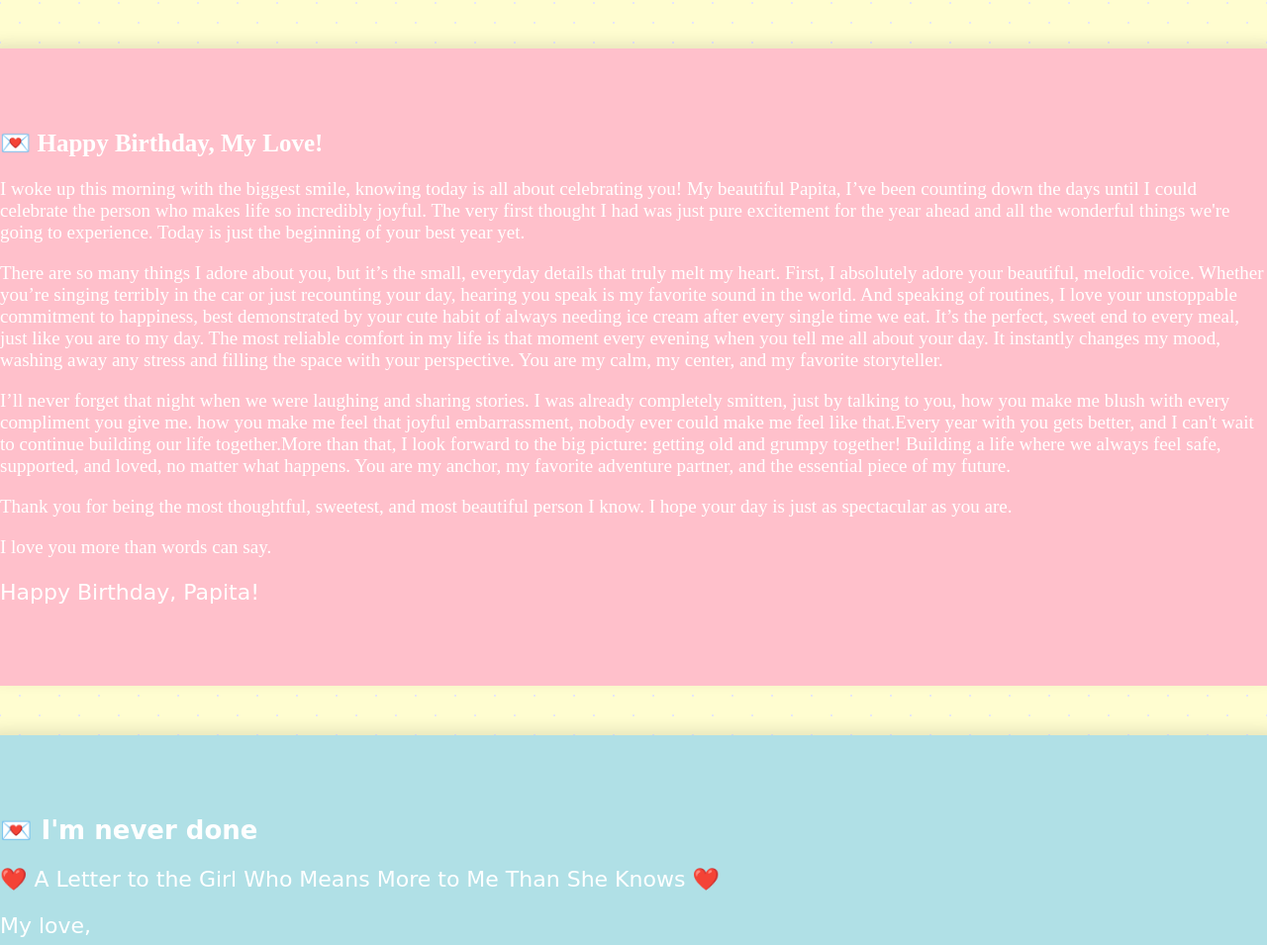
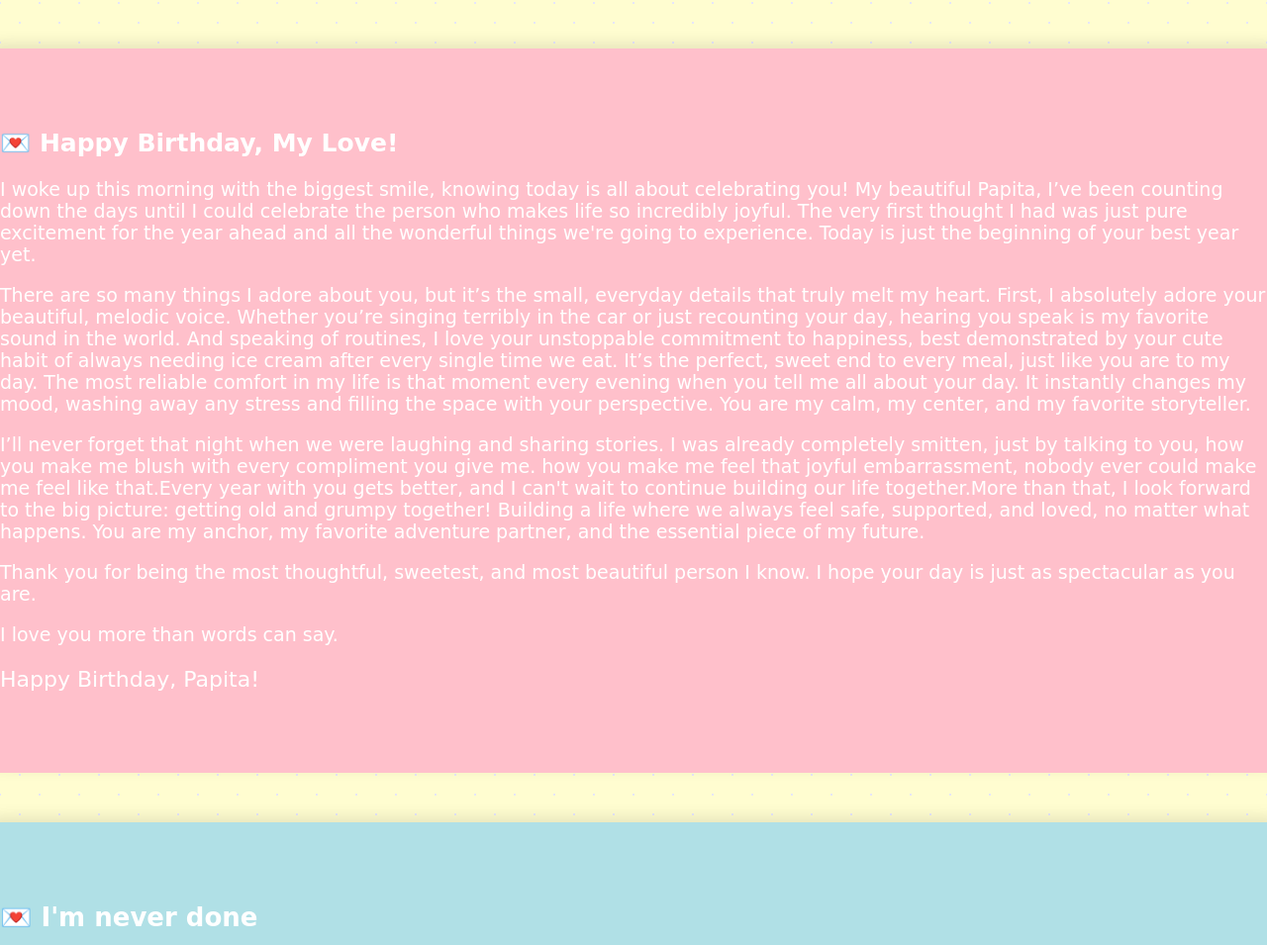
Before and after one commit to tanish-ship-it/Cumplaneous, a plain HTML site: page index.html in a window 1280 px wide. Shown: the part 637-1592 px from the top of the page at 99% size. Drawn offline with nearby package versions, Linux system fonts and the light colour scheme.

Commit message:
Update index.html

```diff
--- a/index.html
+++ b/index.html
@@ -232,30 +232,30 @@
     </main>
 
     <section id="letters-page" class="page-placeholder">
-        <h2 style="font-family: Canterbury, Old English Text serif;font-size: 25px;">💌 Happy Birthday, My Love!</h2>
-        <p style="font-family: Canterbury, Old English Text serif;font-size: 19px;">I woke up this morning with the biggest smile, knowing today is all about celebrating you! My beautiful Papita, I’ve been counting down the days until I could celebrate the person who makes life so incredibly joyful. The very first thought I had was just pure excitement for the year ahead and all the wonderful things we're going to experience. Today is just the beginning of your best year yet.</p>
-        <p style="font-family: Canterbury, Old English Text serif;font-size: 19px;">There are so many things I adore about you, but it’s the small, everyday details that truly melt my heart.
+        <h2 style="font-family:'Dancing Script', cursive;font-size: 25px;">💌 Happy Birthday, My Love!</h2>
+        <p style="font-family:'Dancing Script', cursive;font-size: 19px;">I woke up this morning with the biggest smile, knowing today is all about celebrating you! My beautiful Papita, I’ve been counting down the days until I could celebrate the person who makes life so incredibly joyful. The very first thought I had was just pure excitement for the year ahead and all the wonderful things we're going to experience. Today is just the beginning of your best year yet.</p>
+        <p style="font-family:'Dancing Script', cursive;font-size: 19px;">There are so many things I adore about you, but it’s the small, everyday details that truly melt my heart.
         First, I absolutely adore your beautiful, melodic voice. Whether you’re singing terribly in the car or just recounting your day, hearing you speak is my favorite sound in the world.
         And speaking of routines, I love your unstoppable commitment to happiness, best demonstrated by your cute habit of always needing ice cream after every single time we eat. It’s the perfect, sweet end to every meal, just like you are to my day.
         The most reliable comfort in my life is that moment every evening when you tell me all about your day. It instantly changes my mood, washing away any stress and filling the space with your perspective. You are my calm, my center, and my favorite storyteller.</p>
-        <p style="font-family: Canterbury, Old English Text serif;font-size: 19px;">I’ll never forget that night when we were laughing and sharing stories. I was already completely smitten, just by talking to you, how you make me blush with every compliment you give me.
+        <p style="font-family:'Dancing Script', cursive;font-size: 19px;">I’ll never forget that night when we were laughing and sharing stories. I was already completely smitten, just by talking to you, how you make me blush with every compliment you give me.
         how you make me feel that joyful embarrassment, nobody ever could make me feel like that.Every year with you gets better, and I can't wait to continue building our life together.More than that, I look forward to the big picture: getting old and grumpy together! Building a life where we always feel safe, supported, and loved, no matter what happens. You are my anchor, my favorite adventure partner, and the essential piece of my future.</p>
-        <p style="font-family: Canterbury, Old English Text serif;font-size: 19px;">Thank you for being the most thoughtful, sweetest, and most beautiful person I know. I hope your day is just as spectacular as you are.</p>
+        <p style="font-family:'Dancing Script', cursive;font-size: 19px;">Thank you for being the most thoughtful, sweetest, and most beautiful person I know. I hope your day is just as spectacular as you are.</p>
 
 
-        <p style="font-family: Canterbury, Old English Text serif;font-size: 19px;">I love you more than words can say.</p>
+        <p style="font-family:'Dancing Script', cursive;font-size: 19px;">I love you more than words can say.</p>
 
         <p style="font-family:'Dancing Script', cursive;font-size: 22px;">Happy Birthday, Papita!</p>
     </section>
 
     <section id="memories-page" class="page-placeholder" style="background-color: var(--color-mint);">
         <h2 style="font-family: 'Limelight', cursive;font-size: 26px;">💌 I'm never done</h2>
-        <p style="font-family: 'Limelight', cursive;font-size: 22px;">❤️ A Letter to the Girl Who Means More to Me Than She Knows ❤️</p>
-        <p style="font-family: 'Limelight', cursive;font-size: 22px;">My love,</p>
-        <p style="font-family: 'Limelight', cursive;font-size: 19px;">I’ve been thinking about us lately — about how far we’ve come, how much we’ve grown, and how every little moment with you has shaped me in ways I never expected. You make my world softer, warmer, and so much more meaningful. And today, I wanted to remind you of something you sometimes forget:
+        <p style="font-family: 'Limelight', cursive;font-size: 23px;">❤️ A Letter to the Girl Who Means More to Me Than She Knows ❤️</p>
+        <p style="font-family: 'Limelight', cursive;font-size: 23px;">My love,</p>
+        <p style="font-family: 'Limelight', cursive;font-size: 20px;">I’ve been thinking about us lately — about how far we’ve come, how much we’ve grown, and how every little moment with you has shaped me in ways I never expected. You make my world softer, warmer, and so much more meaningful. And today, I wanted to remind you of something you sometimes forget:
         You are worth it. Every bit of you. Every moment with you. Every effort. Every emotion. Every chapter.
         So here are some reasons why you are worth it — not because I needed a list, but because your love deserves to be praised and spoken into the world.</p>
-        <p> • You’re worth it because, Your smile feels like home.<br>
+        <p style="font-family: 'Limelight', cursive;font-size: 20px;"> • You’re worth it because, Your smile feels like home.<br>
             • You’re worth it because, Your laugh makes even the worst days lighter.<br>
             • You’re worth it because, Your heart is gentle, even when life hasn’t been.<br>
             • You’re worth it because, You try — truly try — even when you’re exhausted.<br>
@@ -356,7 +356,7 @@
             • You’re worth it because, You feel like destiny.<br>
             • You’re worth it because, You feel like home.<br>
             • You’re worth it because, You..exactly as you are.. are enough.<br></p>
-        <p style="font-family: 'Limelight', cursive;font-size: 29px;">I LOVE YOU!! MY DARLINGG</p>
+        <p style="font-family: 'Limelight', cursive;font-size: 30px;">I LOVE YOU!! MY DARLINGG</p>
     </section>
 
     <script>
```
